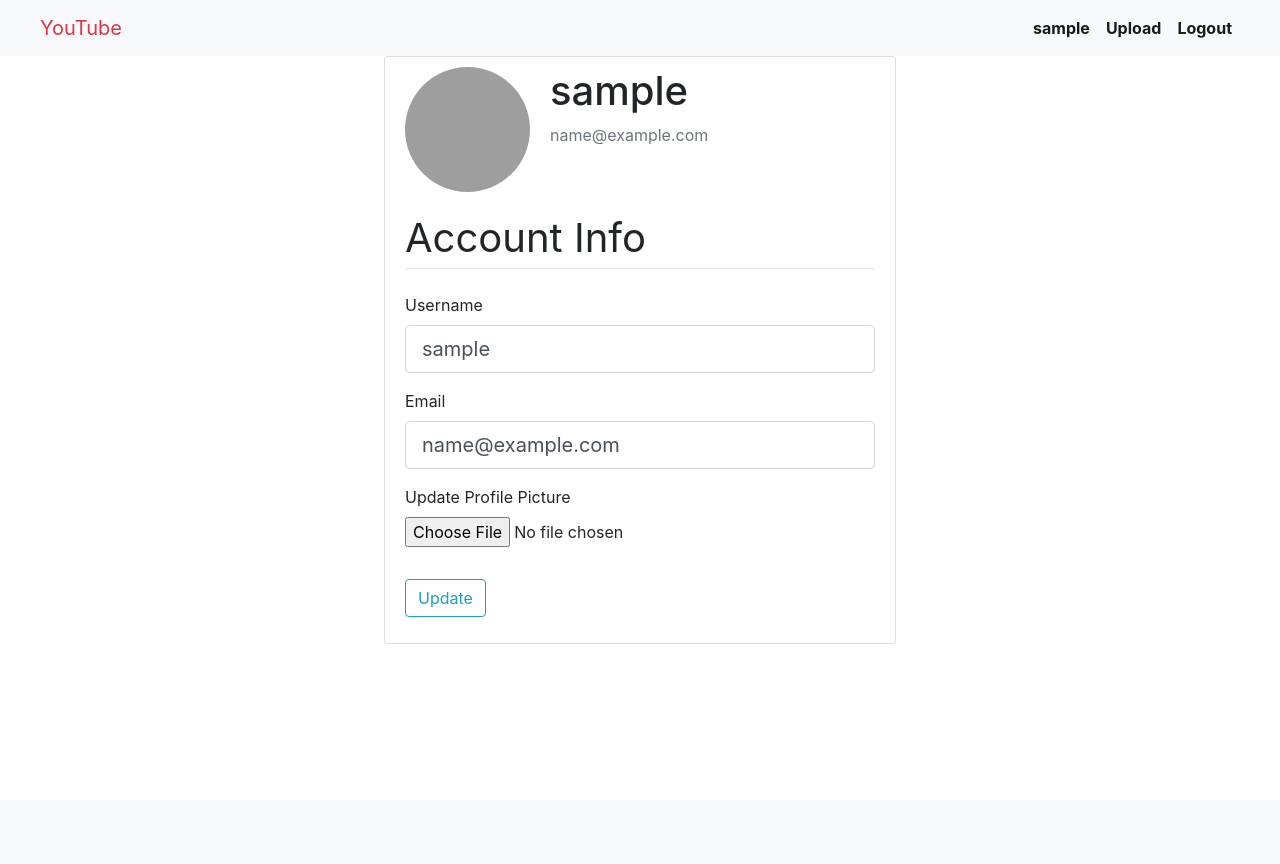
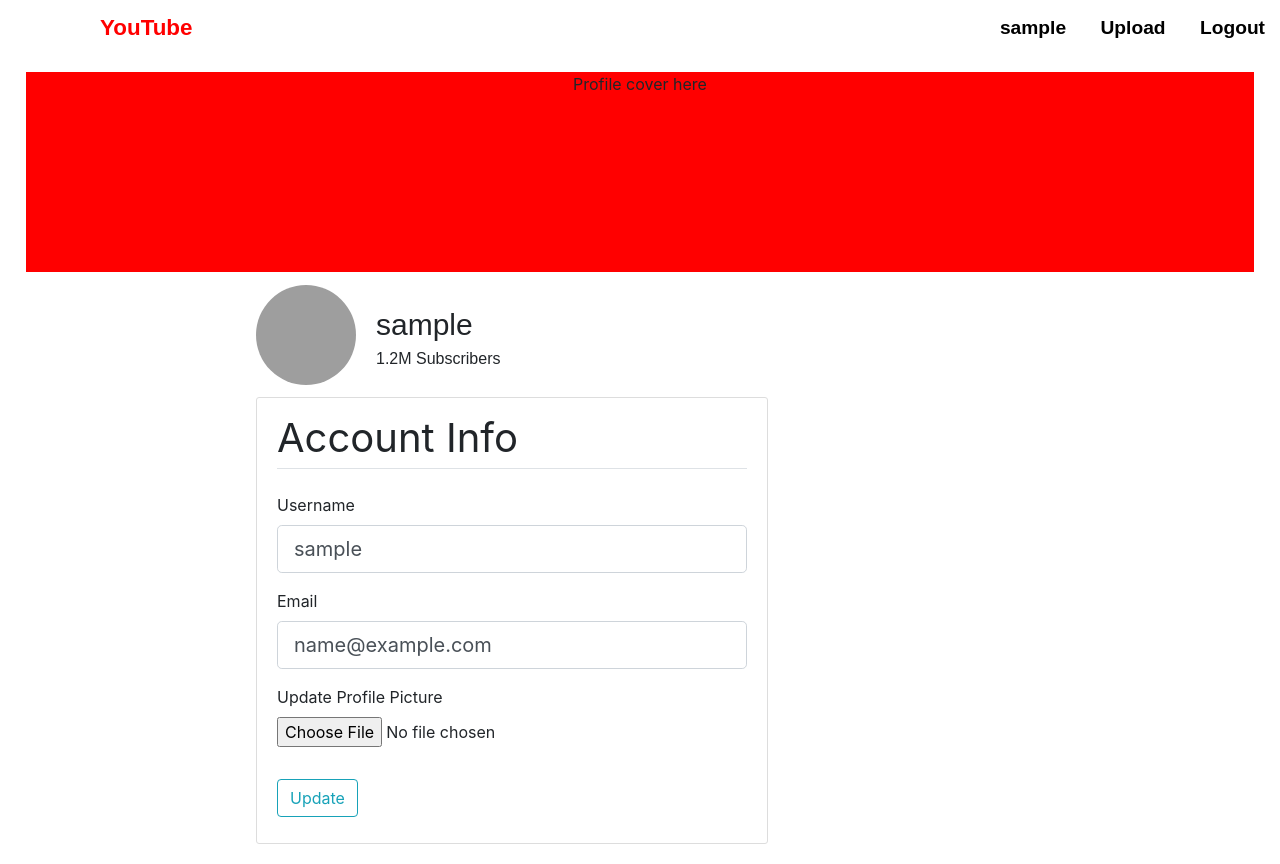
Before and after one commit to SuryakantKumar/youtube-clone, a Flask app: page /account in a window 1280 px wide. Before the commit the page ends 644 px from the top, so only its background shows below. Run offline with Flask 2, Linux system fonts and the light colour scheme; the visitor is signed in with stand-in values (Sample User, id 1); data comes from the database, SQL or seed files in the repository; both versions use the stored data as it was after the commit; data that the repository does not hold is empty; some libraries are stand-ins or nearby versions; grey boxes are pictures that could not be loaded.

Commit message:
Build UI for video show on Home page, View video on Video & Account Page

```diff
--- /dev/null
+++ b/app/static/css/main.css
@@ -0,0 +1,296 @@
+/* -----------------------------Navigation Bar------------------------- */
+.navigation-bar{
+    font-family: Arial, Helvetica, sans-serif;
+    height: 56px;
+    background-color: white;
+    display: flex;
+    flex-direction: row;
+    justify-content: space-between;
+    align-items: center;
+}
+
+.youtube-logo{
+    font-weight: bold;
+    font-size: 1.4rem;
+    color: red;
+    text-decoration: none;
+    margin-left: 100px;
+}
+.youtube-logo:hover{
+    color: red;
+    text-decoration: none;
+
+}
+.navigation-link{
+    margin: 0 15px;
+    font-weight: bold;
+    font-size: 1.2rem;
+    color: black;
+    text-decoration: none;
+}
+
+.navigation-link:hover{
+    color: black;
+    text-decoration: none;
+}
+
+/* -------------------------------Profile Page----------------- */
+
+.profile-cover{
+    height: 25% ;
+    width: 96%;
+    margin-left: 2%;
+    background-color: red;
+}
+
+.user-details{
+    display:flex;
+    align-items: center;
+    margin-left: 20%;
+    margin-bottom: 10px;
+    margin-top:10px;
+}
+
+.user-profile-image{
+    width:100px;
+    height: 100px;
+    border-radius: 50%;
+}
+
+.user-profile-name{
+    font-family: Arial, Helvetica, sans-serif;
+    font-size: 30px;
+    margin-top: 20px;
+    margin-left: 20px;
+    margin-bottom: 0px;
+}
+
+.user-profile-subscriber{
+    font-family: Arial, Helvetica, sans-serif;
+    margin-left: 20px;
+}
+
+.update-account-form{
+    width: 40%;
+    margin-left: 20%;
+    background: #ffffff;
+    padding: 10px 20px;
+    border: 1px solid #dddddd;
+    border-radius: 3px;
+    margin-bottom: 20px;
+}
+
+/* -----------------------------Video view---------------------- */
+
+
+.video-view{
+    background-color: whitesmoke;
+    width: 1280px;
+    max-height: 720px;
+    margin-left: 2%;
+    margin-top:20px;
+}
+
+.video-view-title{
+    font-size: 1.5rem;
+    margin-top:20px;
+    margin-left: 2%;
+    font-family: Arial, Helvetica, sans-serif;
+    text-decoration: none;
+    color: black;
+}
+
+.video-view-user-details{
+    display:flex;
+    align-items: center;
+    margin-left: 2%;
+}
+
+.video-view-user-image{
+    width:60px;
+    height: 60px;
+    border-radius: 50%;
+}
+
+.video-view-user-name{
+    font-family: Arial, Helvetica, sans-serif;
+    text-decoration: none;
+    color: black;
+    font-size: 16px;
+    margin-top: 20px;
+    margin-left: 20px;
+    margin-bottom: 0px;
+}
+
+.video-view-subscriber{
+    font-family: Arial, Helvetica, sans-serif;
+    color: grey;
+    font-size: 12px;
+    margin-left: 20px;
+}
+
+.video-view-tail-details{
+    display:flex;
+    flex-direction: row;
+}
+
+.video-view-views{
+    font-family: Arial, Helvetica, sans-serif;
+    color:grey;
+    font-size: 16px;
+    margin-left: 2%;
+}
+
+.video-view-time{
+    font-family: Arial, Helvetica, sans-serif;
+    color:grey;
+    font-size: 16px;
+    margin-left: 10px;
+}
+
+.video-view-description{
+    font-family: Arial, Helvetica, sans-serif;
+    color:black;
+    font-size: 16px;
+    margin-top: 20px;
+    margin-left: 2%;
+    max-width: 1280px;
+}
+
+/* ----------------------------home page video view-------------------- */
+
+.home-page-videos{
+    display:flex;
+    flex-wrap: wrap;
+}
+
+.home-video-box{
+    width: 22%;
+    max-width: 22%;
+    margin-left: 1.5%;
+    margin-right: 1.5%;
+    margin-top: 10px;
+    margin-bottom: 10px;
+}
+
+.home-video-view{
+    background-color: whitesmoke;
+    max-width: 100%;
+    width: 100%;
+}
+
+.home-video-image-title{
+    display: flex;
+    flex-direction:row;
+    margin-top: 10px;
+}
+
+.home-video-user-image-box{
+    width:20%;
+    max-width: 20%;
+}
+
+.home-video-user-image{
+    width:80%;
+    height: 80%;
+    border-radius: 50%;
+}
+
+.home-video-title-user{
+    width:80%;
+    max-width:80%;
+}
+
+.home-video-title{
+    font-size: 1.2rem;
+    font-family: Arial, Helvetica, sans-serif;
+    text-decoration: none;
+    color: black;
+    margin-top:0px;
+    margin-left: 5%;
+}
+
+.home-video-user-name{
+    font-size: 1rem;
+    font-family: Arial, Helvetica, sans-serif;
+    text-decoration: none;
+    color: grey;
+    margin-top:0px;
+    margin-left: 5%;
+}
+
+.home-video-tail-details{
+    display:flex;
+    flex-direction: row;
+}
+
+.home-video-views{
+    font-family: Arial, Helvetica, sans-serif;
+    color:grey;
+    font-size: 14px;
+    margin-left: 24%;
+}
+
+.home-video-time{
+    font-family: Arial, Helvetica, sans-serif;
+    color:grey;
+    font-size: 14px;
+    margin-left: 10px;
+}
+
+/* -----------------------------Account page video view-------------------------- */
+
+.account-page-videos{
+    display:flex;
+    flex-wrap: wrap;
+    margin-left: 18%;
+}
+
+.account-video-box{
+    width: 18%;
+    max-width: 18%;
+    margin-left: 2%;
+    margin-right: 2%;
+    margin-top: 10px;
+    margin-bottom: 10px;
+}
+
+.account-video-view{
+    background-color: whitesmoke;
+    max-width: 100%;
+    width: 100%;
+}
+
+.account-video-title{
+    font-size: 1.2rem;
+    font-family: Arial, Helvetica, sans-serif;
+    text-decoration: none;
+    color: black;
+    margin-top:0px;
+}
+
+.account-video-user-name{
+    font-size: 1rem;
+    font-family: Arial, Helvetica, sans-serif;
+    text-decoration: none;
+    color: grey;
+    margin-top:0px;
+}
+
+.account-video-tail-details{
+    display:flex;
+    flex-direction: row;
+}
+
+.account-video-views{
+    font-family: Arial, Helvetica, sans-serif;
+    color:grey;
+    font-size: 14px;
+}
+
+.account-video-time{
+    font-family: Arial, Helvetica, sans-serif;
+    color:grey;
+    font-size: 14px;
+    margin-left: 10px;
+}
--- a/app/templates/account.html
+++ b/app/templates/account.html
@@ -1,17 +1,23 @@
+<html>
+    <head>
         {% extends "layout.html" %}
+    </head>
 
+    <body>
         {% block content %}
-    <div style="width: 40%; margin-left: 30%; background: #ffffff; padding: 10px 20px;
-        border: 1px solid #dddddd; border-radius: 3px; margin-bottom: 20px;">
-        <div class="media">
-            <img style="height: 125px; width: 125px; margin-right: 20px; margin-bottom: 16px;"
-                class="rounded-circle" src="{{ avatar }}">
-            <div class="media-body">
-                <h2 style="font-size: 2.5rem">{{ current_user.user_name }}</h2>
-                <p class="text-secondary">{{ current_user.email }}</p>
+            <div class="profile-cover">
+                <p><center>Profile cover here</center></p>
+            </div>
+
+            <div class="user-details">
+                <img src="{{ avatar }}" alt="Avatar" class="user-profile-image">
+                <div>
+                    <p class="user-profile-name">{{ current_user.user_name }}</h1>
+                    <p class="user-profile-subscriber"> 1.2M Subscribers </p>
                 </div>
             </div>
 
+            <div class="update-account-form">
                 <form method="POST" action="" enctype="multipart/form-data">
                     {{ form.hidden_tag() }}
 
@@ -62,24 +68,29 @@
                     </div>
                 </form>
             </div>
-    <div>
+
+            <div class="account-page-videos">
                 {% for video in videos %}
-            <div style="display: flex; flex-direction:row; flex-wrap: wrap; width: 360px; ">
-                <article class="media content-section">
-                    <img style="height: 65px; width: 65px; margin-right: 16px;" class="rounded-circle"
-                        src="{{ url_for('static', filename='avatar/' + video.author.avatar) }}">
-                    <div class="media-body">
-                        <div class="article-metadata">
-                            <a class="mr-2" href="{{ url_for('account')}}">{{ video.author.user_name }}</a>
-                            <small class="text-muted">{{ video.upload_time.strftime('%Y-%m-%d') }}</small>
-                        </div>
-                        <h5><a class="article-title" href="{{ url_for('video', id=video.id) }}">{{ video.video_title }}</a></h5>
-                        <video width="360" height="200" controls>
+                    <div class="account-video-box">
+                        <video class="account-video-view" controls>
                             <source src="{{ url_for('static', filename='videos/' + video.video_content) }}" type="video/mp4">
                         </video>
+
+                        <a class="account-video-title" href="{{ url_for('video', id=video.id) }}">
+                            {{ video.video_title }}
+                        </a>
+                        <br>
+                        <a class="account-video-user-name" href="{{ url_for('account')}}">
+                            {{ video.author.user_name }}
+                        </a>
+
+                        <div class="account-video-tail-details">
+                            <span class="account-video-views"> 286,000 views </span>
+                            <span class="account-video-time">•{{ video.upload_time.strftime('%Y-%m-%d') }}</span>
                         </div>
-                </article>
                     </div>
                 {% endfor %}
             </div>
         {% endblock content %}
+    </body>
+</html>
--- a/app/templates/layout.html
+++ b/app/templates/layout.html
@@ -7,6 +7,8 @@
         <!-- Bootstrap CSS -->
         <link rel="stylesheet" href="https://stackpath.bootstrapcdn.com/bootstrap/4.5.0/css/bootstrap.min.css" integrity="sha384-9aIt2nRpC12Uk9gS9baDl411NQApFmC26EwAOH8WgZl5MYYxFfc+NcPb1dKGj7Sk" crossorigin="anonymous">
         <!-- Custom stylesheet -->
+        <!-- <link rel="stylesheet" type="text/css" href="../static/css/main.css"> -->
+        <link rel="stylesheet" href="{{ url_for('static', filename='css/main.css') }}">
 
         {% if title %}
             <title> {{ title }} - YouTube</title>
@@ -17,35 +19,21 @@
     </head>
     <body>
         <!-- Navigation Bar -->
-        <nav class="navbar navbar-expand-lg navbar-light bg-light">
-            <a class="navbar-brand text-danger ml-4" href="{{ url_for('home')}}">YouTube</a>
-
-            <div class="collapse navbar-collapse mr-4">
-                <ul class="navbar-nav ml-auto">
-                    {% if current_user.is_anonymous %}
-                        <li class="nav-item active font-weight-bold">
-                            <a class="nav-link" href="{{ url_for('login')}}">Login</a>
-                        </li>
-                        <li class="nav-item active font-weight-bold ">
-                            <a class="nav-link" href="{{ url_for('register')}}">Register</a>
-                        </li>
-                    {% else %}
-                        <li class="nav-item active font-weight-bold ">
-                            <a class="nav-link" href="{{ url_for('account')}}">{{ current_user.user_name}}</a>
-                        </li>
-
-                        <li class="nav-item active font-weight-bold ">
-                            <a class="nav-link" href="{{ url_for('upload')}}">Upload</a>
-                        </li>
-
-                        <li class="nav-item active font-weight-bold ">
-                            <a class="nav-link" href="{{ url_for('logout')}}">Logout</a>
-                        </li>
-                    {% endif %}
-                </ul>
+        <nav class="navigation-bar">
+            <a class="youtube-logo" href="{{ url_for('home')}}">YouTube</a>
+            <div>
+                {% if current_user.is_anonymous %}
+                    <a class="navigation-link" href="{{ url_for('login')}}">Login</a>
+                    <a class="navigation-link" href="{{ url_for('register')}}">Register</a>
+                {% else %}
+                    <a class="navigation-link" href="{{ url_for('account')}}">{{ current_user.user_name}}</a>
+                    <a class="navigation-link" href="{{ url_for('upload')}}">Upload</a>
+                    <a class="navigation-link" href="{{ url_for('logout')}}">Logout</a>
+                {% endif %}
             </div>
         </nav>
 
+        <!-- Flashed Message Display -->
         {% with messages = get_flashed_messages(with_categories = true) %}
             {% if messages %}
                 {% for category, message in messages %}
@@ -56,6 +44,7 @@
             {% endif %}
         {% endwith %}
 
+        <!-- Contents -->
         {% block content %}{% endblock %}
 
         <!-- Optional JavaScript -->
```
Also changed, not shown: app/templates/home.html (+27 -12 lines), app/templates/video.html (+25 -12 lines), migrations/versions/6f549cd0361d_created_models.py (added, +77 -0 lines), migrations/versions/8694f3daf758_created_models.py (deleted, +0 -77 lines), youtube.db, 8 other files. Lines whose indentation alone changed are shown as unchanged.
